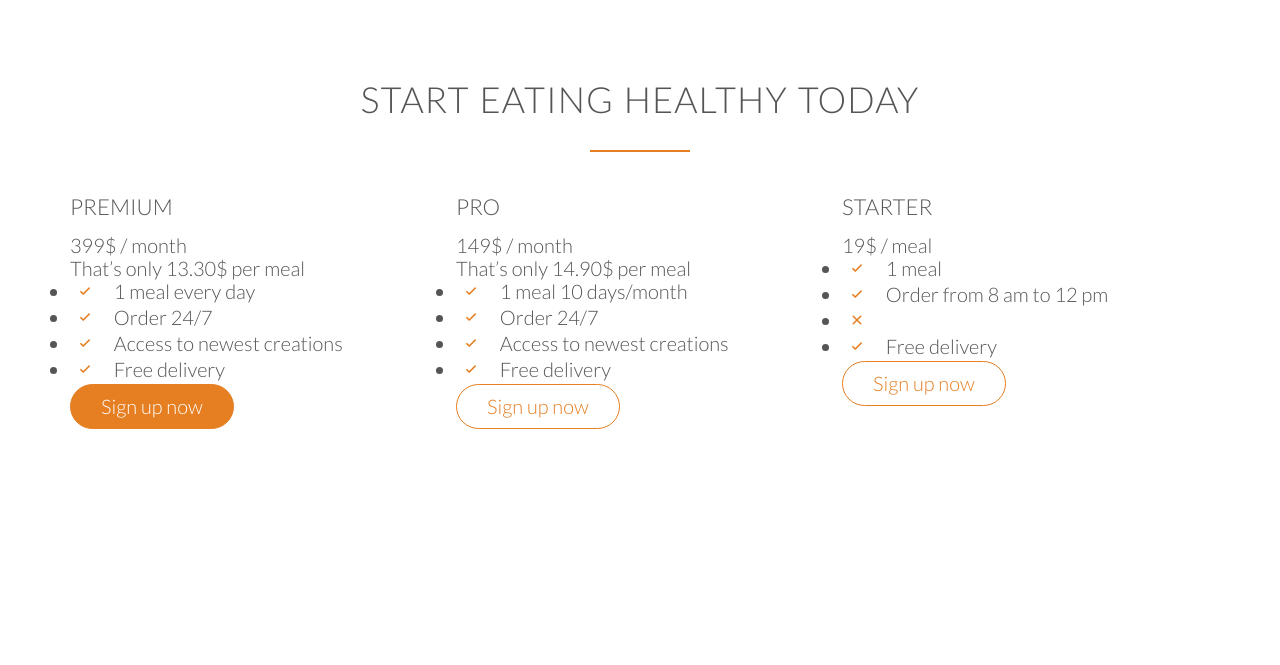
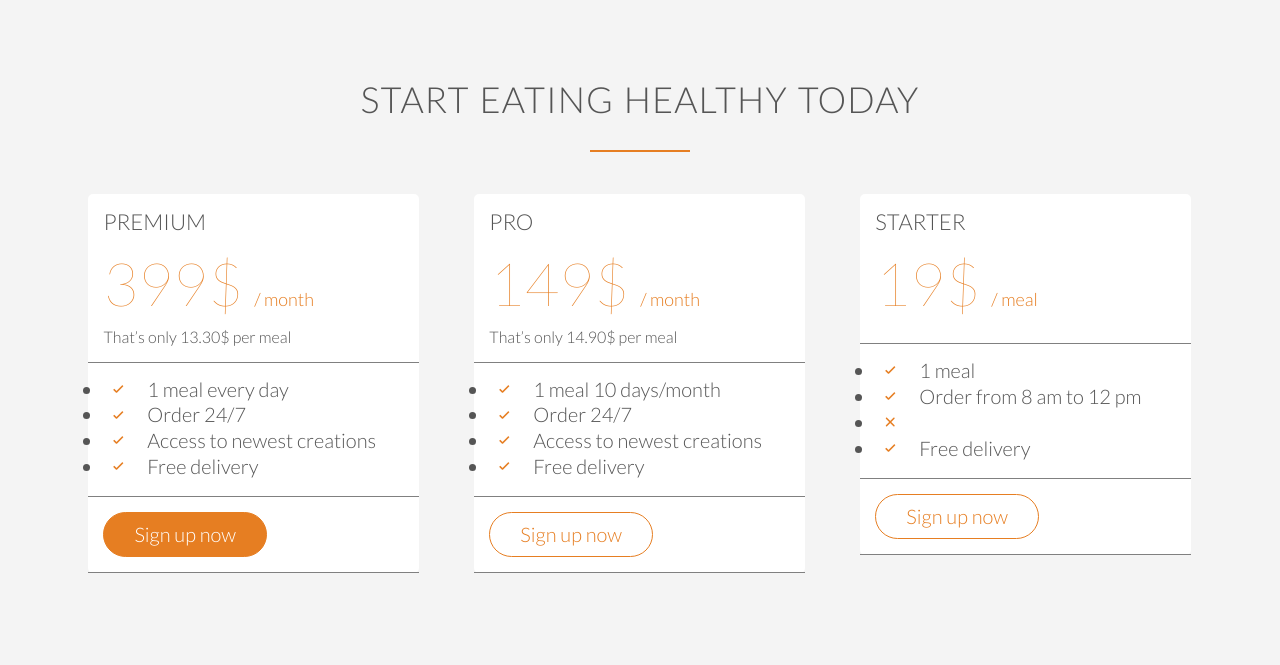
Before and after one commit to janez33/omnifood-project, a PHP site: page / in a window 1280 px wide. Shown: the part 3937-4602 px from the top of the page. Before the commit the page ends 4366 px from the top, so only its background shows below. Run offline with PHP 8.4, Linux system fonts and the light colour scheme.

Commit message:
Sign Up Section Part 1

```diff
--- a/index.html
+++ b/index.html
@@ -263,7 +263,7 @@
                     <div class="plan-box">
                         <div>
                             <h3>Premium</h3>
-                            <p class="plan-price">399$ / month</p>
+                            <p class="plan-price">399$ <span>/ month</span></p>
                             <p class="plan-price-meal">That’s only 13.30$ per meal</p>
                         </div>
                         <div>
@@ -296,7 +296,7 @@
                     <div class="plan-box">
                         <div>
                             <h3>Pro</h3>
-                            <p class="plan-price">149$ / month</p>
+                            <p class="plan-price">149$ <span>/ month</span></p>
                             <p class="plan-price-meal">That’s only 14.90$ per meal</p>
                         </div>
                         <div>
@@ -330,7 +330,7 @@
                     <div class="plan-box">
                         <div>
                             <h3>Starter</h3>
-                            <p class="plan-price">19$ / meal</p>
+                            <p class="plan-price">19$ <span>/ meal</span></p>
                             <p class="plan-price-meal"></p>
                         </div>
                         <div>
--- a/resources/css/style.css
+++ b/resources/css/style.css
@@ -382,3 +382,39 @@ cite img {
     margin-right: 10px;
     vertical-align: middle;
 }
+
+/* ------------------------------------------------------ */
+/* SIGN UP */
+/* ------------------------------------------------------ */
+
+.section-plans {
+    background-color: #f4f4f4;
+}
+
+.plan-box {
+    background-color: #fff;
+    border-radius: 5px;
+    width: 90%;
+    margin-left: 5%;
+}
+
+.plan-box div {
+    padding: 15px;
+    border-bottom: 1px solid gray;
+}
+
+.plan-price {
+    font-size: 300%;
+    margin-bottom: 10px;
+    font-weight: 100;
+    color: #e67e22;
+}
+
+.plan-price span {
+    font-size: 30%;
+    font-weight: 300;
+}
+
+.plan-price-meal {
+    font-size: 80%;
+}
```
